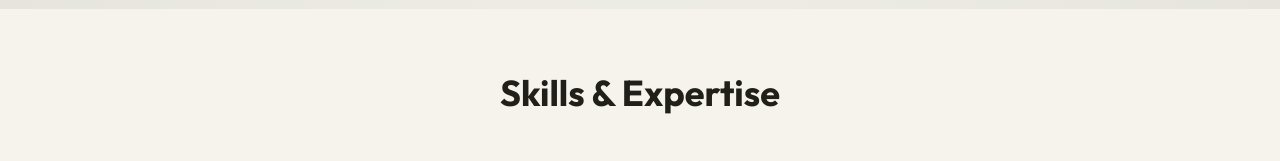
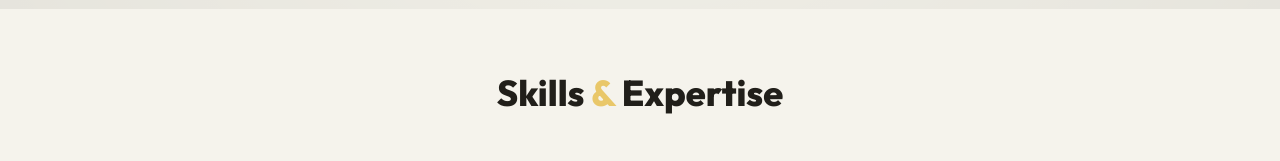
Before and after one commit to henryjre/portfolio, a React (Vite) app: page / in a window 1280 px wide. Shown: the part 791-952 px from the top of the page. Built offline with nearby package versions, Linux system fonts and the light colour scheme.

Commit message:
Update SkillsCarousel component: Enhance section title styling for better emphasis and adjust card hover effect for improved user interaction.

```diff
--- a/src/components/Landing/SkillCarousel/SkillCarousel.jsx
+++ b/src/components/Landing/SkillCarousel/SkillCarousel.jsx
@@ -106,7 +106,9 @@ const SkillsCarousel = () => {
   return (
     <section className="py-16">
       <div className="container mx-auto max-w-[1440px] px-4 md:px-6 lg:px-8">
-        <h2 className="text-4xl font-bold text-foreground text-center mb-12">Skills & Expertise</h2>
+        <h2 className="text-4xl font-extrabold text-foreground text-center mb-12">
+          Skills <span className="text-primary">&</span> Expertise
+        </h2>
 
         <Carousel
           plugins={[plugin.current]}
@@ -122,7 +124,7 @@ const SkillsCarousel = () => {
             {skillsData.map((skill, index) => (
               <CarouselItem key={index} className="pl-4 md:basis-1/2 lg:basis-1/3">
                 <div className="p-1 h-full">
-                  <Card className="h-full bg-card/70 hover:bg-card transition-colors duration-200 shadow-md select-none">
+                  <Card className="h-full bg-card hover:bg-card/70 transition-colors duration-200 shadow-md select-none">
                     <CardContent className="flex flex-col items-center justify-start text-center p-6 space-y-4 h-full min-h-[350px]">
                       <skill.icon className="h-12 w-12 text-primary mb-2" aria-hidden="true" />
 
```
